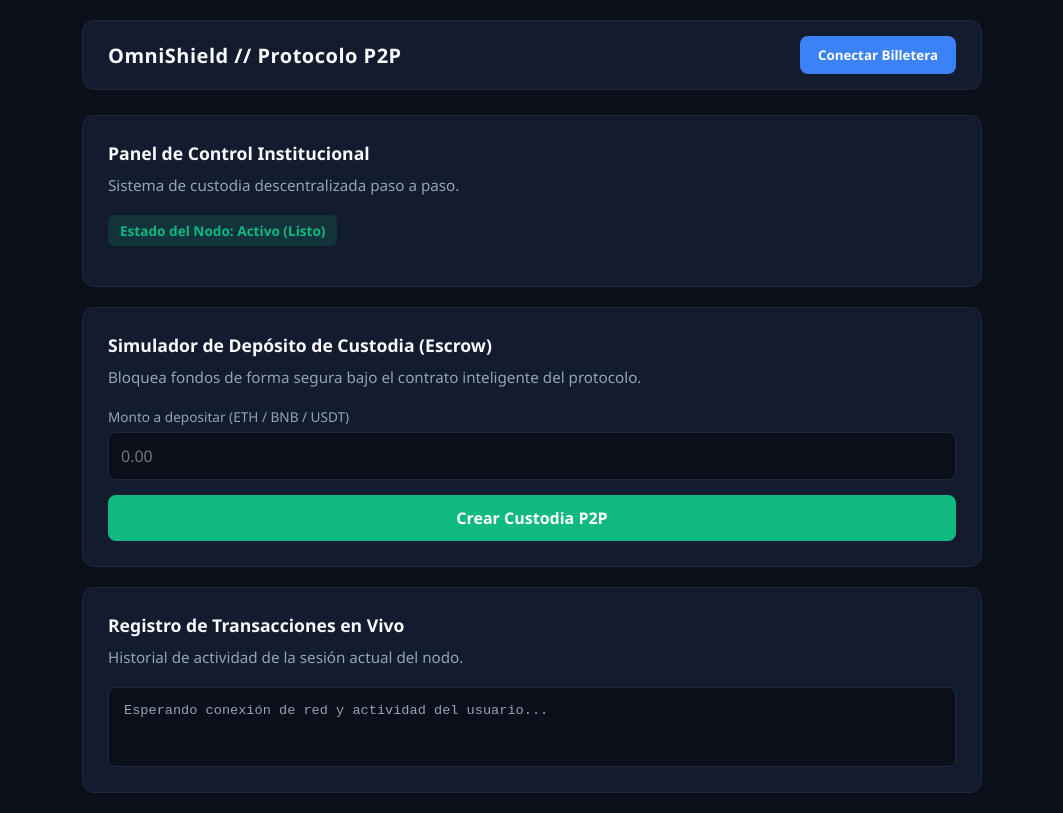
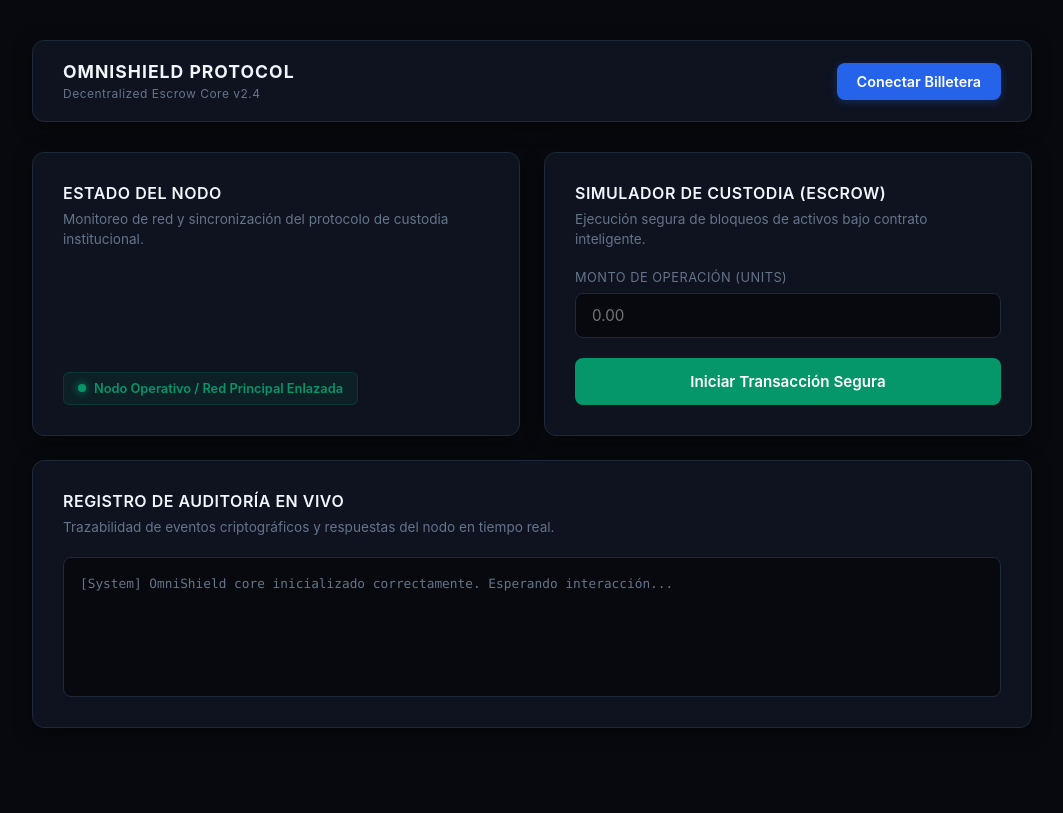
Before and after one commit to jhoandavidlopez666-star/omnishield-pro, a website: page index.html in a window 1280 px wide. Shown: the whole page, without its empty margins (108-1171 px from the left). Drawn offline with Linux system fonts and the light colour scheme.

Commit message:
Update index.html

```diff
--- a/index.html
+++ b/index.html
@@ -3,177 +3,261 @@
 <head>
     <meta charset="UTF-8">
     <meta name="viewport" content="width=device-width, initial-scale=1.0">
-    <title>OmniShield // Protocolo P2P</title>
+    <title>OmniShield Institutional // P2P Core Protocol</title>
     <style>
         :root {
-            --bg-color: #0b0f19;
-            --card-bg: #131b2e;
-            --accent-color: #3b82f6;
-            --accent-hover: #2563eb;
-            --text-main: #f8fafc;
-            --text-muted: #94a3b8;
-            --border-color: #1e293b;
-            --success-color: #10b981;
+            --bg-base: #07090e;
+            --surface-card: #0e131f;
+            --surface-hover: #161e31;
+            --border-subtle: #1e293b;
+            --border-focus: #3b82f6;
+            --text-primary: #f1f5f9;
+            --text-secondary: #64748b;
+            --accent-primary: #2563eb;
+            --accent-hover: #1d4ed8;
+            --success: #059669;
+            --success-bg: rgba(5, 150, 105, 0.1);
         }
+
         * {
             box-sizing: border-box;
             margin: 0;
             padding: 0;
-            font-family: 'Segoe UI', Tahoma, Geneva, Verdana, sans-serif;
+            font-family: -apple-system, BlinkMacSystemFont, "Segoe UI", Roboto, Helvetica, Arial, sans-serif;
         }
+
         body {
-            background-color: var(--bg-color);
-            color: var(--text-main);
+            background-color: var(--bg-base);
+            color: var(--text-primary);
             min-height: 100vh;
             display: flex;
             flex-direction: column;
             align-items: center;
-            padding: 20px;
+            padding: 40px 20px;
         }
+
         header {
             width: 100%;
-            max-width: 900px;
+            max-width: 1000px;
             display: flex;
             justify-content: space-between;
             align-items: center;
-            background: var(--card-bg);
-            padding: 15px 25px;
+            background: var(--surface-card);
+            padding: 20px 30px;
             border-radius: 12px;
-            border: 1px solid var(--border-color);
-            margin-bottom: 25px;
+            border: 1px solid var(--border-subtle);
+            margin-bottom: 30px;
+            box-shadow: 0 4px 20px rgba(0, 0, 0, 0.4);
         }
-        h1 {
-            font-size: 1.25rem;
-            font-weight: 600;
+
+        .brand-container {
+            display: flex;
+            flex-direction: column;
+            gap: 4px;
+        }
+
+        .brand-title {
+            font-size: 1.1rem;
+            font-weight: 700;
+            letter-spacing: 1px;
+            color: var(--text-primary);
+            text-transform: uppercase;
+        }
+
+        .brand-subtitle {
+            font-size: 0.75rem;
+            color: var(--text-secondary);
             letter-spacing: 0.5px;
         }
-        .wallet-btn {
-            background-color: var(--accent-color);
+
+        .btn-wallet {
+            background-color: var(--accent-primary);
             color: white;
             border: none;
-            padding: 10px 18px;
+            padding: 10px 20px;
+            border-radius: 8px;
+            font-size: 0.9rem;
+            font-weight: 600;
+            cursor: pointer;
+            transition: all 0.2s ease;
+            box-shadow: 0 2px 8px rgba(37, 99, 235, 0.3);
+        }
+
+        .btn-wallet:hover {
+            background-color: var(--accent-hover);
+        }
+
+        main {
+            width: 100%;
+            max-width: 1000px;
+            display: grid;
+            grid-template-columns: 1fr 1fr;
+            gap: 24px;
+        }
+
+        @media (max-width: 768px) {
+            main {
+                grid-template-columns: 1fr;
+            }
+        }
+
+        .card {
+            background: var(--surface-card);
+            border: 1px solid var(--border-subtle);
+            border-radius: 12px;
+            padding: 30px;
+            box-shadow: 0 4px 20px rgba(0, 0, 0, 0.4);
+            display: flex;
+            flex-direction: column;
+            justify-content: space-between;
+        }
+
+        .card.full-width {
+            grid-column: 1 / -1;
+        }
+
+        .card-header {
+            margin-bottom: 20px;
+        }
+
+        .card-title {
+            font-size: 1rem;
+            font-weight: 600;
+            color: var(--text-primary);
+            margin-bottom: 6px;
+            text-transform: uppercase;
+            letter-spacing: 0.5px;
+        }
+
+        .card-desc {
+            font-size: 0.85rem;
+            color: var(--text-secondary);
+            line-height: 1.5;
+        }
+
+        .badge-status {
+            display: inline-flex;
+            align-items: center;
+            gap: 8px;
+            background: var(--success-bg);
+            color: var(--success);
+            padding: 8px 14px;
+            border-radius: 6px;
+            font-size: 0.8rem;
+            font-weight: 600;
+            border: 1px solid rgba(5, 150, 105, 0.2);
+        }
+
+        .badge-dot {
+            width: 8px;
+            height: 8px;
+            background-color: var(--success);
+            border-radius: 50%;
+            box-shadow: 0 0 8px var(--success);
+        }
+
+        .form-group {
+            margin-bottom: 20px;
+        }
+
+        label {
+            display: block;
+            font-size: 0.8rem;
+            color: var(--text-secondary);
+            margin-bottom: 8px;
+            text-transform: uppercase;
+            letter-spacing: 0.5px;
+        }
+
+        input {
+            width: 100%;
+            padding: 12px 16px;
+            background: var(--bg-base);
+            border: 1px solid var(--border-subtle);
+            border-radius: 8px;
+            color: var(--text-primary);
+            font-size: 0.95rem;
+            transition: border-color 0.2s;
+        }
+
+        input:focus {
+            outline: none;
+            border-color: var(--border-focus);
+        }
+
+        .btn-action {
+            width: 100%;
+            background-color: var(--success);
+            color: white;
+            border: none;
+            padding: 14px;
             border-radius: 8px;
             font-weight: 600;
-            cursor: pointer;
-            transition: background 0.2s;
-        }
-        .wallet-btn:hover {
-            background-color: var(--accent-hover);
-        }
-        main {
-            width: 100%;
-            max-width: 900px;
-            display: flex;
-            flex-direction: column;
-            gap: 20px;
-        }
-        .card {
-            background: var(--card-bg);
-            border: 1px solid var(--border-color);
-            border-radius: 12px;
-            padding: 25px;
-        }
-        .card h2 {
-            font-size: 1.1rem;
-            margin-bottom: 10px;
-            color: var(--text-main);
-        }
-        .card p {
-            color: var(--text-muted);
             font-size: 0.95rem;
-            margin-bottom: 20px;
-        }
-        .status-badge {
-            display: inline-block;
-            background: rgba(16, 185, 129, 0.15);
-            color: var(--success-color);
-            padding: 6px 12px;
-            border-radius: 6px;
-            font-size: 0.85rem;
-            font-weight: 600;
-            margin-bottom: 15px;
-        }
-        .form-group {
-            margin-bottom: 15px;
-        }
-        label {
-            display: block;
-            font-size: 0.85rem;
-            color: var(--text-muted);
-            margin-bottom: 6px;
-        }
-        input {
-            width: 100%;
-            padding: 12px;
-            background: var(--bg-color);
-            border: 1px solid var(--border-color);
-            border-radius: 8px;
-            color: white;
-            font-size: 1rem;
-        }
-        input:focus {
-            outline: none;
-            border-color: var(--accent-color);
-        }
-        .action-btn {
-            width: 100%;
-            background-color: var(--success-color);
-            color: white;
-            border: none;
-            padding: 12px;
-            border-radius: 8px;
-            font-weight: 600;
-            font-size: 1rem;
             cursor: pointer;
             transition: opacity 0.2s;
         }
-        .action-btn:hover {
+
+        .btn-action:hover {
             opacity: 0.9;
         }
-        #logArea {
-            background: var(--bg-color);
-            border: 1px solid var(--border-color);
+
+        .log-box {
+            background: var(--bg-base);
+            border: 1px solid var(--border-subtle);
             border-radius: 8px;
-            padding: 15px;
-            font-family: monospace;
-            font-size: 0.85rem;
-            color: var(--text-muted);
-            min-height: 80px;
-            max-height: 150px;
+            padding: 16px;
+            font-family: ui-monospace, SFMono-Regular, Menlo, Monaco, Consolas, monospace;
+            font-size: 0.8rem;
+            color: var(--text-secondary);
+            height: 140px;
             overflow-y: auto;
+            line-height: 1.6;
         }
     </style>
 </head>
 <body>
 
     <header>
-        <h1>OmniShield // Protocolo P2P</h1>
-        <button id="connectWallet" class="wallet-btn">Conectar Billetera</button>
+        <div class="brand-container">
+            <span class="brand-title">OmniShield Protocol</span>
+            <span class="brand-subtitle">Decentralized Escrow Core v2.4</span>
+        </div>
+        <button id="connectWallet" class="btn-wallet">Conectar Billetera</button>
     </header>
 
     <main>
         <div class="card">
-            <h2>Panel de Control Institucional</h2>
-            <p>Sistema de custodia descentralizada paso a paso.</p>
-            <div class="status-badge">Estado del Nodo: Activo (Listo)</div>
+            <div class="card-header">
+                <div class="card-title">Estado del Nodo</div>
+                <div class="card-desc">Monitoreo de red y sincronización del protocolo de custodia institucional.</div>
+            </div>
+            <div>
+                <div class="badge-status">
+                    <div class="badge-dot"></div>
+                    Nodo Operativo / Red Principal Enlazada
+                </div>
+            </div>
         </div>
 
         <div class="card">
-            <h2>Simulador de Depósito de Custodia (Escrow)</h2>
-            <p>Bloquea fondos de forma segura bajo el contrato inteligente del protocolo.</p>
-
+            <div class="card-header">
+                <div class="card-title">Simulador de Custodia (Escrow)</div>
+                <div class="card-desc">Ejecución segura de bloqueos de activos bajo contrato inteligente.</div>
+            </div>
             <div class="form-group">
-                <label for="amount">Monto a depositar (ETH / BNB / USDT)</label>
+                <label for="amount">Monto de Operación (Units)</label>
                 <input type="number" id="amount" placeholder="0.00" step="0.01">
             </div>
-
-            <button id="depositBtn" class="action-btn">Crear Custodia P2P</button>
+            <button id="depositBtn" class="btn-action">Iniciar Transacción Segura</button>
         </div>
 
-        <div class="card">
-            <h2>Registro de Transacciones en Vivo</h2>
-            <p>Historial de actividad de la sesión actual del nodo.</p>
-            <div id="logArea">Esperando conexión de red y actividad del usuario...</div>
+        <div class="card full-width">
+            <div class="card-header">
+                <div class="card-title">Registro de Auditoría en Vivo</div>
+                <div class="card-desc">Trazabilidad de eventos criptográficos y respuestas del nodo en tiempo real.</div>
+            </div>
+            <div id="logArea" class="log-box">[System] OmniShield core inicializado correctamente. Esperando interacción...</div>
         </div>
     </main>
 
@@ -183,52 +267,54 @@
         const logArea = document.getElementById('logArea');
         const amountInput = document.getElementById('amount');
 
-        function logMessage(msg) {
-            const timestamp = new Date().toLocaleTimeString();
-            logArea.innerHTML += `<br>[${timestamp}] ${msg}`;
+        function appendLog(message) {
+            const time = new Date().toLocaleTimeString();
+            logArea.innerHTML += `<br><span style="color: #3b82f6;">[${time}]</span> ${message}`;
             logArea.scrollTop = logArea.scrollHeight;
         }
 
         connectWalletBtn.addEventListener('click', async () => {
             if (typeof window.ethereum !== 'undefined') {
                 try {
-                    logMessage("Solicitando acceso a MetaMask...");
+                    appendLog("Solicitando autorización de acceso a Web3...");
                     const accounts = await window.ethereum.request({ method: 'eth_requestAccounts' });
                     const account = accounts[0];
-                    const shortAcc = account.substring(0, 6) + '...' + account.substring(account.length - 4);
-                    connectWalletBtn.textContent = shortAcc;
-                    logMessage(`Billetera conectada exitosamente: ${shortAcc}`);
-                } catch (error) {
-                    logMessage(`Error de conexión: ${error.message}`);
+                    const maskedAddress = account.substring(0, 6) + '••••' + account.substring(account.length - 4);
+                    connectWalletBtn.textContent = maskedAddress;
+                    connectWalletBtn.style.backgroundColor = "#059669";
+                    appendLog(`Billetera enlazada con éxito: ${account}`);
+                } catch (err) {
+                    appendLog(`Error de autorización: ${err.message}`);
                 }
             } else {
-                alert("MetaMask no está instalado en este navegador.");
-                logMessage("Error: MetaMask no detectado.");
+                alert("Se requiere una extensión Web3 compatible (como MetaMask) instalada en el navegador.");
+                appendLog("Error crítico: Proveedor Web3 no detectado.");
             }
         });
 
         depositBtn.addEventListener('click', () => {
             const val = amountInput.value;
-            if(!val || val <= 0) {
-                alert("Por favor ingresa un monto válido.");
+            if (!val || val <= 0) {
+                alert("Por favor, especifique un monto válido para la custodia.");
                 return;
             }
-            logMessage(`Iniciando contrato de custodia por ${val} unidades...`);
-            if (typeof window.ethereum !== 'undefined') {
+            appendLog(`Generando contrato de custodia por ${val} unidades...`);
+            if (typeof window.ethereum !== 'undefined' && window.ethereum.selectedAddress) {
                 window.ethereum.request({
                     method: 'eth_sendTransaction',
                     params: [{
                         from: window.ethereum.selectedAddress,
-                        to: window.ethereum.selectedAddress, // Autoprueba de nodo
+                        to: window.ethereum.selectedAddress,
                         value: '0x0',
                     }],
                 }).then((txHash) => {
-                    logMessage(`¡Custodia creada con éxito! Hash: ${txHash.substring(0,10)}...`);
+                    appendLog(`¡Transacción ejecutada con éxito! Hash: ${txHash}`);
                 }).catch((err) => {
-                    logMessage(`Transacción cancelada o fallida: ${err.message}`);
+                    appendLog(`Operación rechazada o fallida: ${err.message}`);
                 });
             } else {
-                logMessage("Error: Conecta tu billetera primero.");
+                appendLog("Advertencia: Debe conectar su billetera antes de ejecutar operaciones de custodia.");
+                alert("Conecte su billetera primero.");
             }
         });
     </script>
```
